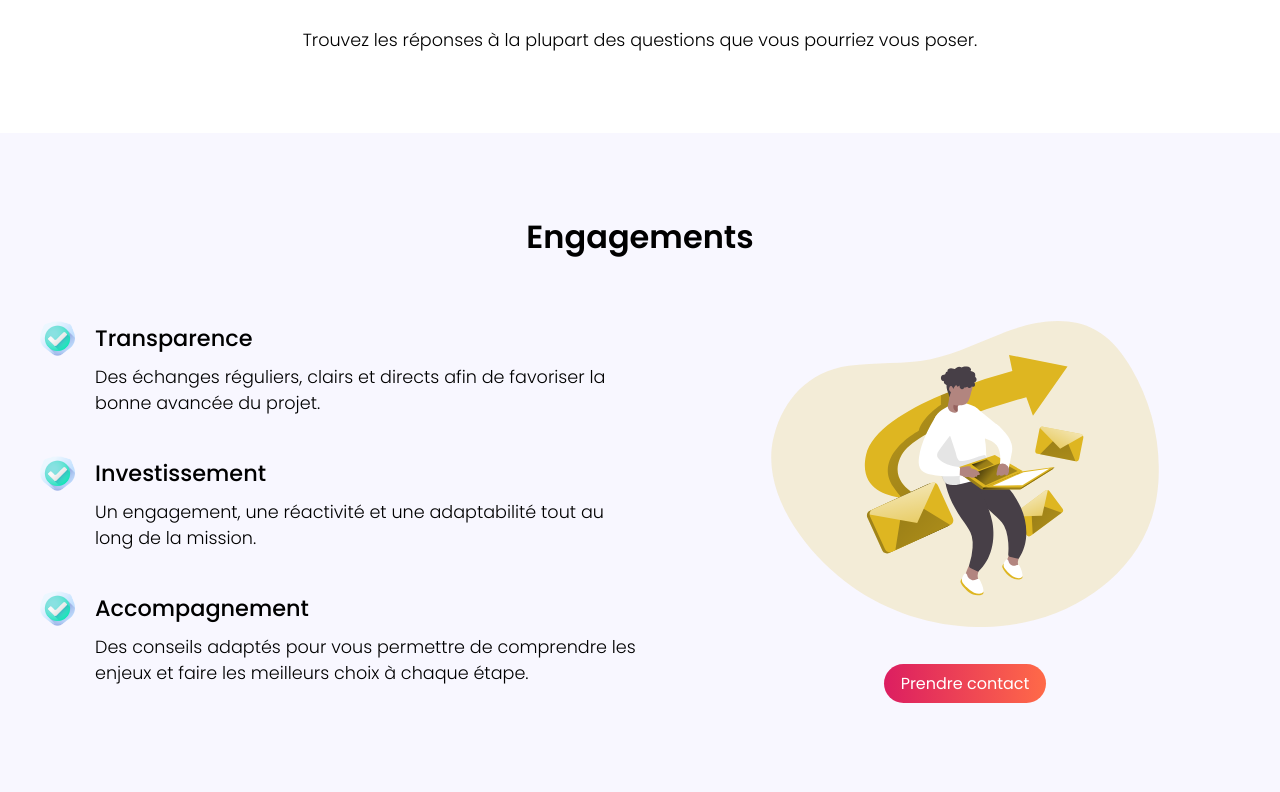
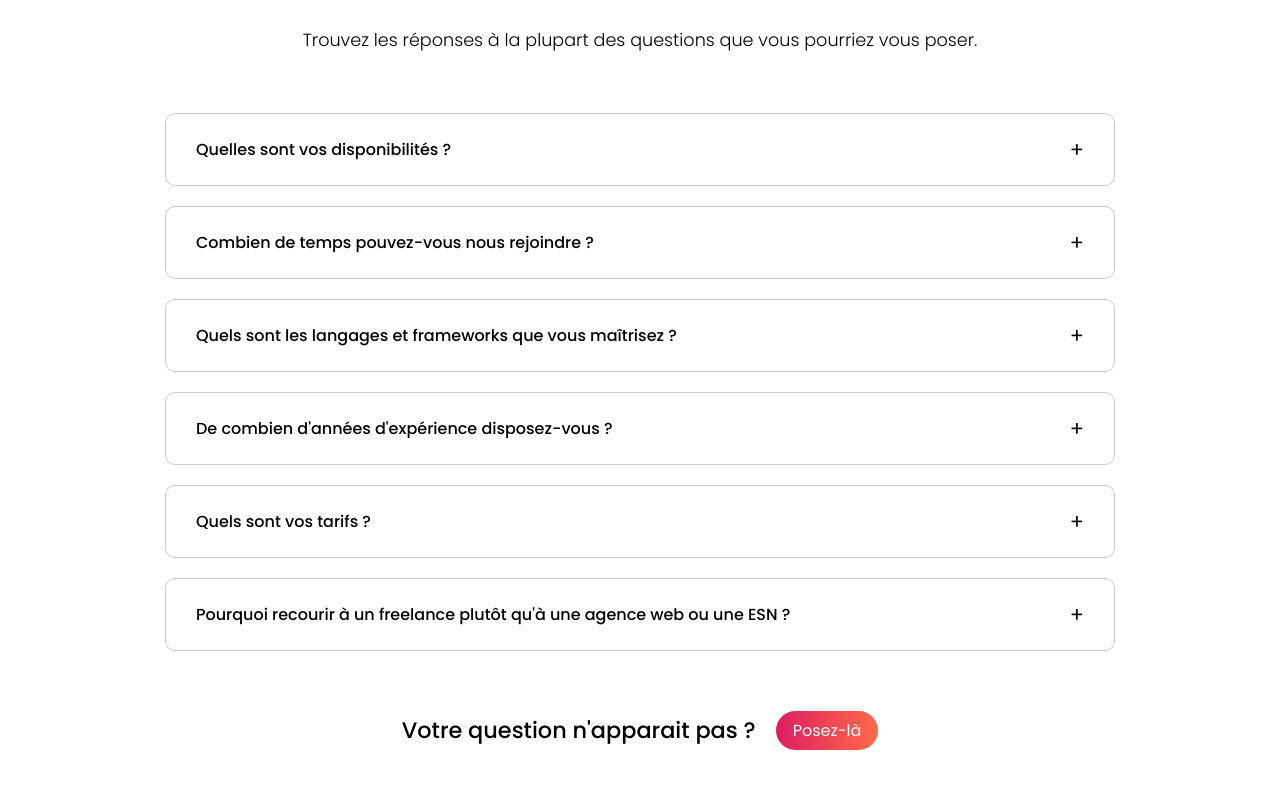
Before and after one commit to paulin-crtn/haftwald-next, a Next.js app: page / in a window 1280 px wide. Shown: the part 2208-3000 px from the top of the page. Built offline with nearby package versions, Linux system fonts and the light colour scheme.

Commit message:
questions

```diff
--- /dev/null
+++ b/components/Question.tsx
@@ -0,0 +1,30 @@
+/* -------------------------------------------------------------------------- */
+/*                                   IMPORTS                                  */
+/* -------------------------------------------------------------------------- */
+import { useState } from "react";
+import styles from "../styles/Question.module.scss";
+
+/* -------------------------------------------------------------------------- */
+/*                                  COMPONENT                                 */
+/* -------------------------------------------------------------------------- */
+export const Question = ({
+  question,
+  answer,
+}: {
+  question: string;
+  answer: string;
+}) => {
+  const [displayAnswer, setDisplayAnswer] = useState(false);
+  function toggleAnswer() {
+    setDisplayAnswer(!displayAnswer);
+  }
+  return (
+    <div className={styles.questionContainer}>
+      <div className={styles.question} onClick={toggleAnswer}>
+        <h3>{question}</h3>
+        <div>{displayAnswer ? "-" : "+"}</div>
+      </div>
+      {displayAnswer && <p className={styles.answer}>{answer}</p>}
+    </div>
+  );
+};
--- /dev/null
+++ b/data/questions.ts
@@ -0,0 +1,41 @@
+/* -------------------------------------------------------------------------- */
+/*                                   IMPORTS                                  */
+/* -------------------------------------------------------------------------- */
+import { IQuestion } from "../../interfaces/IQuestion";
+
+/* -------------------------------------------------------------------------- */
+/*                                  CONSTANT                                  */
+/* -------------------------------------------------------------------------- */
+
+export const questions: IQuestion[] = [
+  {
+    title: "Quelles sont vos disponibilités ?",
+    answer:
+      "Tant qu'il est possible de me joindre via le formulaire de contact c'est que je suis disponible sous moins d'un mois.",
+  },
+  {
+    title: "Combien de temps pouvez-vous nous rejoindre ?",
+    answer:
+      "J'accepte des missions dont la durée s'étend de quelques jours à plusieurs mois.",
+  },
+  {
+    title: "Quels sont les langages et frameworks que vous maîtrisez ?",
+    answer:
+      "Je suis spécialisé en développement front-end (Javascript, Typescript) et travaille principalement avec les frameworks React, NextJS et Angular. Je possède également des connaissances en développement back-end (Laravel) ainsi qu'en base de données (SQL et NoSQL).",
+  },
+  {
+    title: "De combien d'années d'expérience disposez-vous ?",
+    answer: "Je fais du développement web depuis plus de 2 ans.",
+  },
+  {
+    title: "Quels sont vos tarifs ?",
+    answer:
+      "En fonction de la durée et de la complexité de la mission, je facture entre 320€ et 400€ HT par jour de travail.",
+  },
+  {
+    title:
+      "Pourquoi recourir à un freelance plutôt qu'à une agence web ou une ESN ?",
+    answer:
+      "Cela apporte un certain nombre d’avantages, dont notamment : des compétences plus adaptées à votre projet, des tarifs plus compétitifs ainsi qu’une disponibilité et une réactivité plus forte.",
+  },
+];
--- /dev/null
+++ b/interfaces/IQuestion.d.ts
@@ -0,0 +1,4 @@
+export interface IQuestion {
+  title: string;
+  answer: string;
+}
--- a/pages/index.tsx
+++ b/pages/index.tsx
@@ -12,8 +12,15 @@ import { Header } from "../components/Header";
 import { Service } from "../components/Service";
 import { Organisation } from "../components/Organisation";
 import { Commitment } from "../components/Commitment";
+import { Question } from "../components/Question";
 import { Footer } from "../components/Footer";
 import { Contact } from "../components/Contact";
+
+/* ------------------------------- INTERFACES ------------------------------- */
+import { IQuestion } from "../interfaces/IQuestion";
+
+/* ---------------------------------- DATA ---------------------------------- */
+import { questions } from "../data/questions";
 
 /* --------------------------------- STYLES --------------------------------- */
 import styles from "../styles/Home.module.scss";
@@ -39,11 +46,11 @@ const Home: NextPage = () => {
       /* -------------------------------------------------------------------------- */}
       <Head>
         <title>
-          Développeur Web Freelance Typescript : React, Angular, Node | Haftwald
+          Développeur Web Freelance React, NextJS, Angular | Haftwald
         </title>
         <meta
           name="description"
-          content="Haftwald est un développeur web freelance fullstack maîtrisant les langages Javascript et Typescript ainsi que les frameworks React, Angular et Node.js"
+          content="Haftwald est un développeur web freelance maîtrisant les langages Javascript et Typescript ainsi que les frameworks React, NextJS et Angular"
         />
       </Head>
 
@@ -98,23 +105,23 @@ const Home: NextPage = () => {
             vous pourriez être confronté dans le cadre de la création ou de la
             modification d’un site.
           </p>
-          <div className={styles.wrapper}>
+          <div className={[styles.wrapper, styles.servicesWrapper].join(" ")}>
             <Service
               title="Développement web"
               picto={coding}
-              text="Intégration et développement web fullstack pour création ou modification de site internet, d’application métier ou de solution SaaS."
+              text="Intégration et développement web pour création ou modification de site internet, d’application métier ou de solution SaaS réalisé sous React, NextJS ou Angular."
               modalKey="dev"
             />
             <Service
               title="Référencement naturel"
               picto={search}
-              text="Optimisation du référencement afin de faire remonter le site web dans les résultats des moteurs de recherche et faire progresser son traffic."
+              text="Optimisation du référencement afin de faire remonter le site dans les résultats des moteurs de recherche et faire progresser son traffic."
               modalKey="seo"
             />
             <Service
               title="Maquettes graphiques"
               picto={pantone}
-              text="Conception d’interfaces et d’expériences utilisateur adaptés aux besoins de l’organisation. Elaboration ou application d’une charte graphique."
+              text="Conception d’interfaces et d’expériences utilisateur adaptés à votre cible, à vos objectifs et en cohérence avec votre charte graphique."
               modalKey="ui"
             />
           </div>
@@ -124,7 +131,7 @@ const Home: NextPage = () => {
         <section
           className={[
             styles.sectionContainer,
-            styles.organisationContainer,
+            styles.organisationsContainer,
           ].join(" ")}
         >
           <h3 className={styles.title}>Organisation</h3>
@@ -132,7 +139,9 @@ const Home: NextPage = () => {
             En fonction de la nature et de la durée de la mission, la prestation
             pourra s’exercer dans vos locaux ou à distance.
           </p>
-          <div className={styles.wrapper}>
+          <div
+            className={[styles.wrapper, styles.organisationsWrapper].join(" ")}
+          >
             <Organisation
               title="Présentiel"
               img={team}
@@ -157,6 +166,19 @@ const Home: NextPage = () => {
             Trouvez les réponses à la plupart des questions que vous pourriez
             vous poser.
           </p>
+          <div className={[styles.wrapper, styles.questionsWrapper].join(" ")}>
+            {questions.map((question: IQuestion, index) => (
+              <Question
+                key={index}
+                question={question.title}
+                answer={question.answer}
+              />
+            ))}
+          </div>
+          <div className={styles.cta}>
+            <p>Votre question n'apparait pas ?</p>
+            <button>Posez-là</button>
+          </div>
         </section>
 
         {/* -------------------------------- COMMITMENTS ------------------------------ */}
@@ -167,7 +189,9 @@ const Home: NextPage = () => {
           ].join(" ")}
         >
           <h3 className={styles.title}>Engagements</h3>
-          <div className={styles.wrapper}>
+          <div
+            className={[styles.wrapper, styles.commitmentsWrapper].join(" ")}
+          >
             <div>
               <Commitment
                 title="Transparence"
--- a/styles/Home.module.scss
+++ b/styles/Home.module.scss
@@ -42,10 +42,6 @@ $maxWidth: 1200px;
 }
 
 .wrapper {
-  display: flex;
-  justify-content: space-between;
-  align-items: flex-start;
-  max-width: $maxWidth;
   margin: 60px auto 0 auto;
 }
 
@@ -65,27 +61,61 @@ $maxWidth: 1200px;
 // SERVICES
 .servicesContainer {
   background-color: $primary-color-light;
+  .servicesWrapper {
+    display: flex;
+    justify-content: space-between;
+    align-items: flex-start;
+    max-width: $maxWidth;
+  }
 }
 
 // ORGANISATION
-.organisationContainer {
+.organisationsContainer {
   background: linear-gradient(0.25turn, $primary-color, $primary-color-medium);
   .title,
   .subTitle {
     color: #ffffff;
   }
+  .organisationsWrapper {
+    display: flex;
+    justify-content: space-between;
+    align-items: flex-start;
+    max-width: $maxWidth;
+  }
 }
 
 // QUESTIONS
+.questionsContainer {
+  .questionsWrapper {
+    max-width: 950px;
+  }
+  .cta {
+    display: flex;
+    justify-content: center;
+    align-items: center;
+    margin-top: 60px;
+    p {
+      margin-right: 20px;
+      font-size: 1.4rem;
+      font-weight: 500;
+    }
+  }
+}
 
 // COMMITMENTS
 .commitmentsContainer {
   background-color: $primary-color-light;
-  .cta {
-    flex: 0 0 550px;
-    margin-left: 50px;
-    button {
-      margin-top: 30px;
+  .commitmentsWrapper {
+    display: flex;
+    justify-content: space-between;
+    align-items: flex-start;
+    max-width: $maxWidth;
+    .cta {
+      flex: 0 0 550px;
+      margin-left: 50px;
+      button {
+        margin-top: 30px;
+      }
     }
   }
 }
--- /dev/null
+++ b/styles/Question.module.scss
@@ -0,0 +1,26 @@
+.questionContainer {
+  margin-bottom: 20px;
+  padding: 20px 30px;
+  border: 1px solid #cccccc;
+  border-radius: 10px;
+  text-align: left;
+  .question {
+    display: flex;
+    justify-content: space-between;
+    align-items: center;
+    cursor: pointer;
+    h3 {
+      font-size: 1rem;
+      font-weight: 500;
+    }
+    div {
+      font-size: 1.3rem;
+      font-weight: 400;
+      user-select: none;
+    }
+  }
+  .answer {
+    max-width: 800px;
+    padding-top: 15px;
+  }
+}
```
